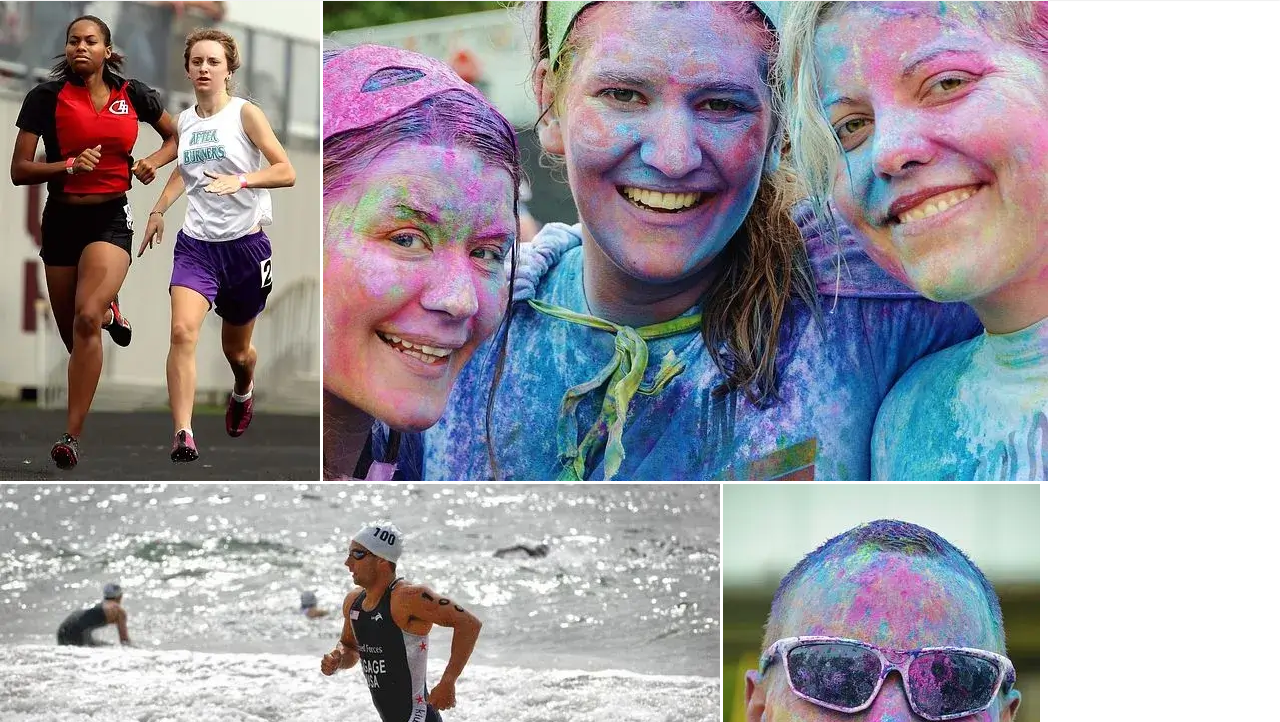
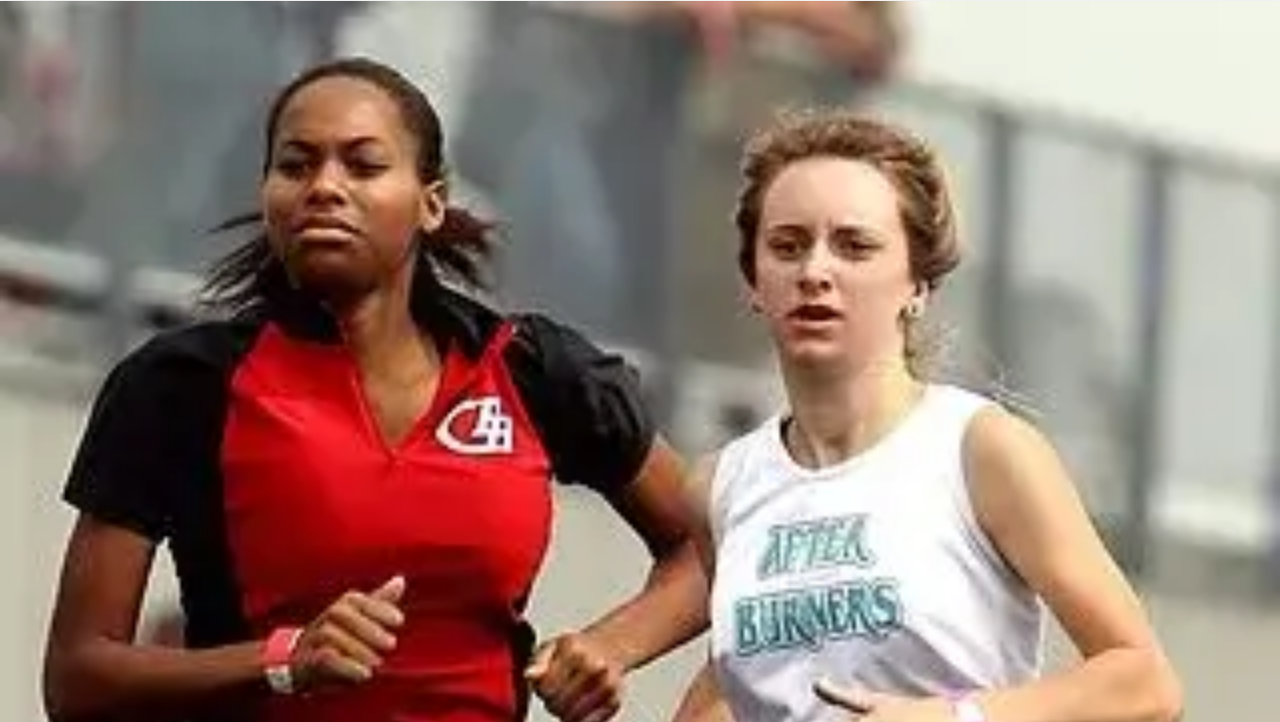
Before and after one commit to alexcurnow96/Love-Running, a plain HTML site: page gallery.html in a window 1280 px wide. Shown: the part 78-800 px from the top of the page. Drawn offline with nearby package versions, Linux system fonts and the light colour scheme.

Commit message:
styled gallery.html to fit 100% width

```diff
--- a/assets/assets/css/style.css
+++ b/assets/assets/css/style.css
@@ -183,6 +183,16 @@ main {
     color: #fafafa;
 }
 
+/* Gallery */
+#photos img {
+    width: 100%;
+    line-height: 1em;
+}
+
+#photos {
+    line-height: 0;
+}
+
 
 /* Footer */
 #social-networks {
```
